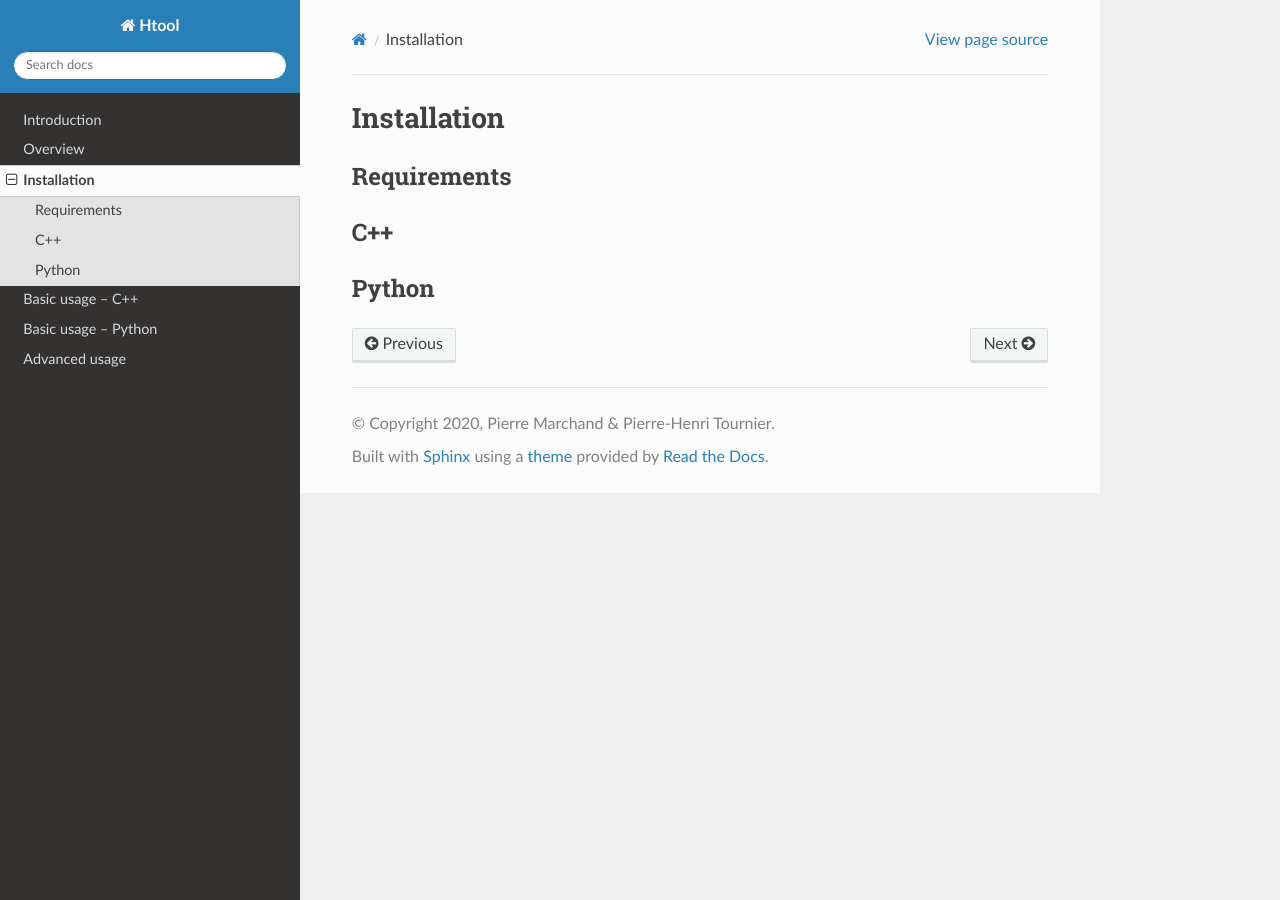
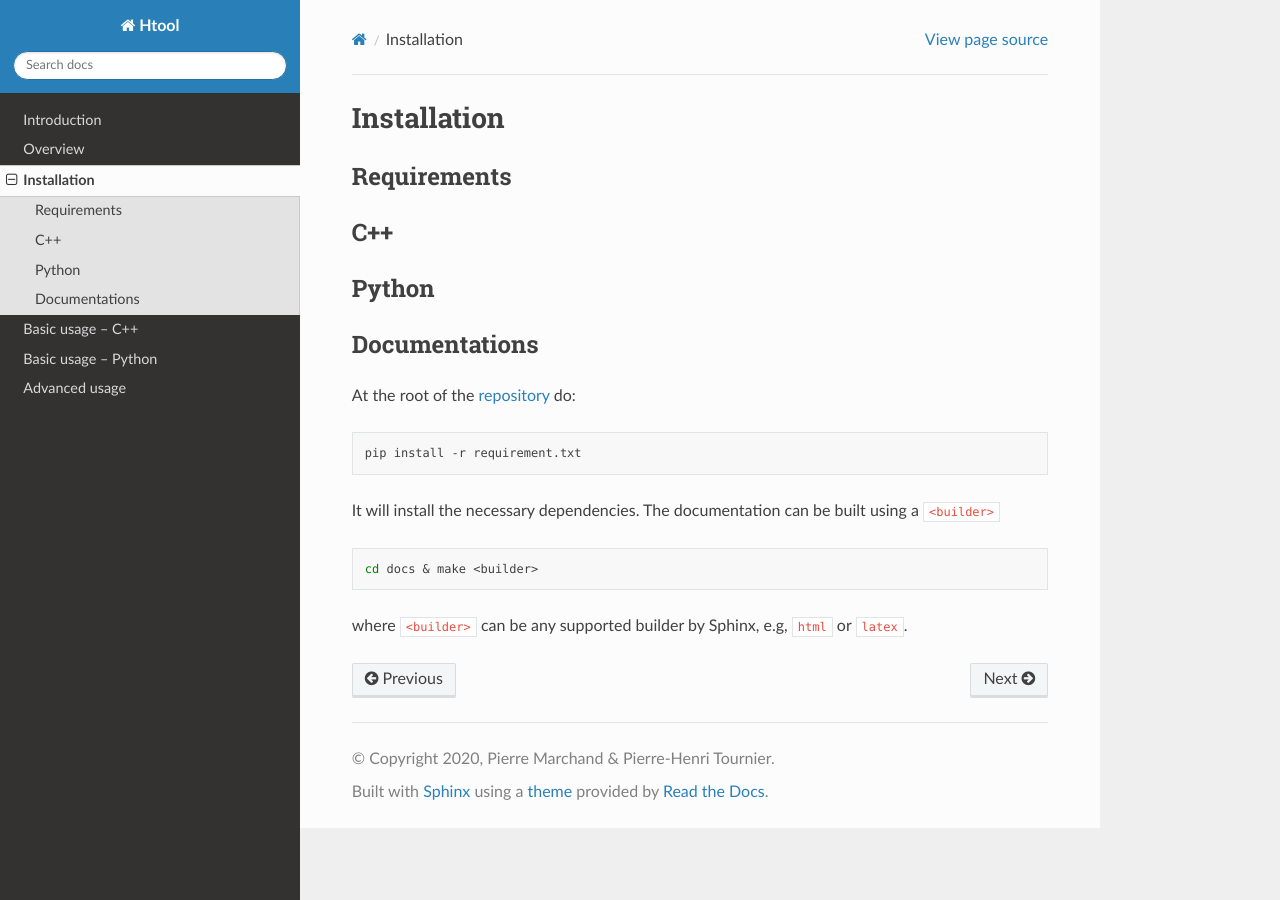
Before and after one commit to htool-ddm/htool_documentation, a Sphinx documentation site: the page built from docs/source/installation.rst, in a window 1280 px wide. Built offline with Sphinx 7.4.7 and the Read the Docs theme 2.0.0, drawn with Linux system fonts in a browser that asks for light colours.

```diff
--- a/docs/source/conf.py
+++ b/docs/source/conf.py
@@ -34,7 +34,7 @@ master_doc = 'index'
 # ones.
 extensions = [
     'sphinx_rtd_theme',
-    'sphinxcontrib.rsvgconverter'
+    'sphinxcontrib.rsvgconverter',
 ]
 
 # Add any paths that contain templates here, relative to this directory.
--- a/docs/source/index.rst
+++ b/docs/source/index.rst
@@ -3,11 +3,12 @@
    You can adapt this file completely to your liking, but it should at least
    contain the root `toctree` directive.
 
-.. include:: readme.rst
+.. include:: ../../README.rst
 
 .. only:: not latex
 
    **Contents**
+
 
 .. toctree::
    :maxdepth: 4
--- a/docs/source/installation.rst
+++ b/docs/source/installation.rst
@@ -14,3 +14,21 @@ C++
 
 Python
 ------
+
+
+Documentations
+--------------
+
+At the root of the `repository <https://github.com/htool-ddm/htool_documentation>`_ do:
+
+.. code-block:: bash
+
+    pip install -r requirement.txt
+
+It will install the necessary dependencies. The documentation can be built using a ``<builder>``
+
+.. code-block:: bash
+
+    cd docs & make <builder>
+
+where ``<builder>`` can be any supported builder by Sphinx, e.g, ``html`` or ``latex``.
```
Also changed, not shown: README.rst (+64 -1 lines), docs/source/readme.rst (deleted, +0 -58 lines).
